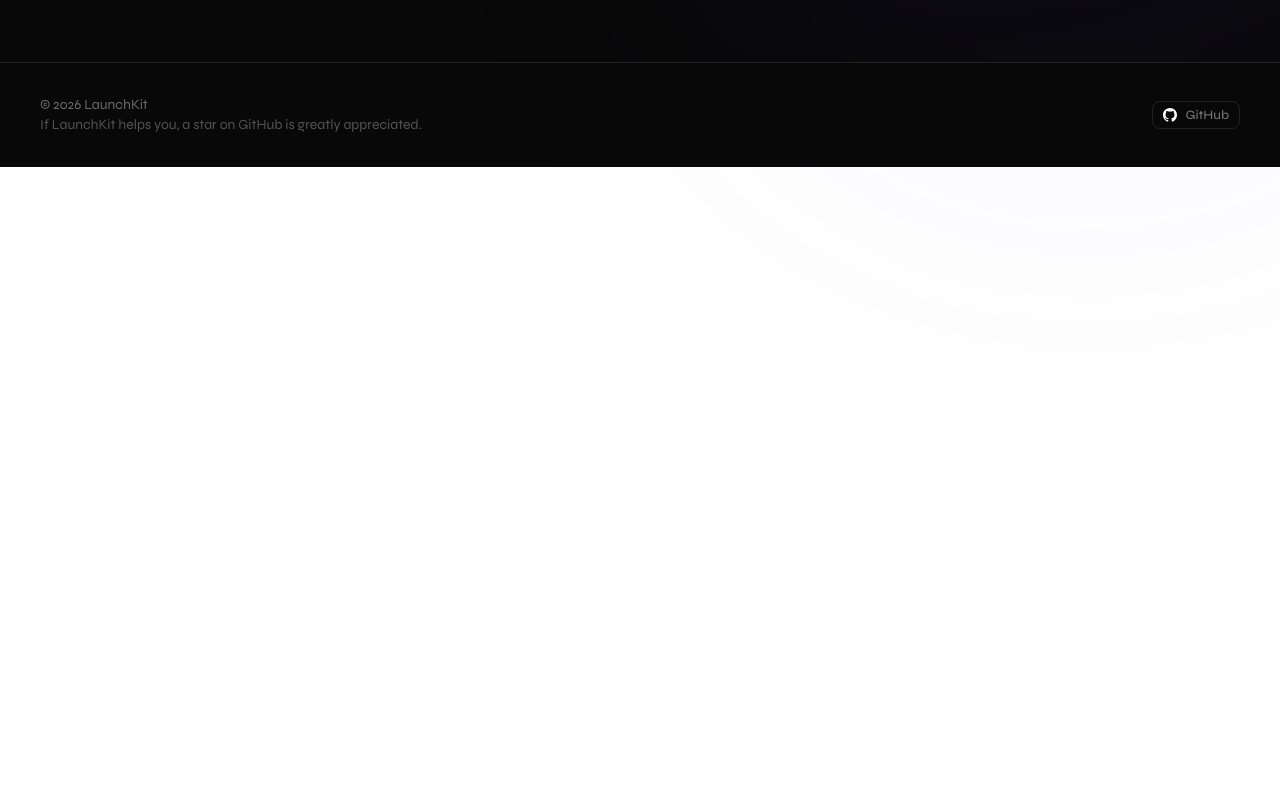
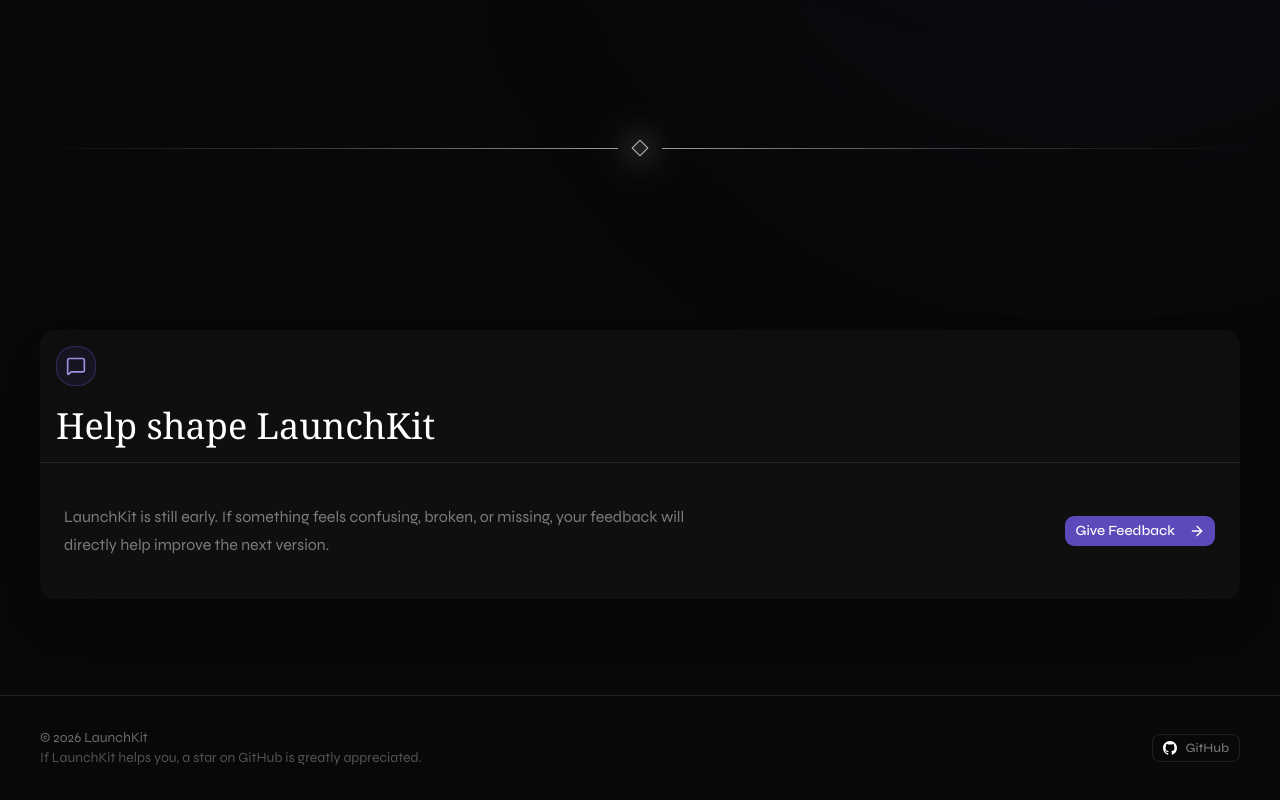
Before and after one commit to DavidAsrorxonov/launch-kit, a Next.js app: page / in a window 1280 px wide. Shown: the part 913-1713 px from the top of the page. Before the commit the page ends 1080 px from the top, so only its background shows below. Built offline with nearby package versions, Linux system fonts and the light colour scheme.

Commit message:
feat: add FeedbackSection and Divider components to enhance page layout

```diff
--- a/app/page.tsx
+++ b/app/page.tsx
@@ -6,6 +6,8 @@
 import Glow from "@/components/effect/glow";
 import Hero from "@/components/hero";
 import Footer from "@/components/footer";
+import FeedbackSection from "@/components/feedback-section";
+import Divider from "@/components/ui/divider";
 
 export default function Home() {
   return (
@@ -17,9 +19,9 @@
       </div>
 
       <Navbar />
-
       <Hero />
-
+      <Divider />
+      <FeedbackSection />
       <Footer />
     </main>
   );
--- /dev/null
+++ b/components/feedback-section.tsx
@@ -0,0 +1,49 @@
+import Link from "next/link";
+import { MessageSquare, ArrowRight } from "lucide-react";
+
+import { Button } from "@/components/ui/button";
+import { Card, CardContent, CardHeader, CardTitle } from "@/components/ui/card";
+
+export default function FeedbackSection() {
+  return (
+    <section
+      id="feedback"
+      className="relative z-10 mx-auto max-w-7xl px-6 py-24 md:px-10"
+    >
+      <Card className="overflow-hidden border-white/10 bg-white/3 shadow-2xl backdrop-blur-xl">
+        <CardHeader className="border-b border-white/10">
+          <div className="mb-4 flex h-10 w-10 items-center justify-center rounded-2xl border border-[#5e49ba]/40 bg-[#5e49ba]/10">
+            <MessageSquare className="h-5 w-5 text-[#9d8fe0]" />
+          </div>
+
+          <CardTitle className="max-w-2xl font-serif text-3xl text-white sm:text-4xl">
+            Help shape LaunchKit
+          </CardTitle>
+        </CardHeader>
+
+        <CardContent className="grid gap-8 p-6 md:grid-cols-[1fr_auto] md:items-center">
+          <p className="max-w-2xl text-sm leading-7 text-white/45 sm:text-base">
+            LaunchKit is still early. If something feels confusing, broken, or
+            missing, your feedback will directly help improve the next version.
+          </p>
+
+          <div className="flex flex-col gap-3 sm:flex-row">
+            <Button
+              asChild
+              className="group bg-[#5e49ba] text-white hover:bg-[#6e58cc]"
+            >
+              <Link
+                href="mailto:asrorxonovdovudxon@gmail.com"
+                target="_blank"
+                rel="noopener noreferrer"
+              >
+                Give Feedback
+                <ArrowRight className="ml-2 h-4 w-4 transition-transform group-hover:translate-x-0.5" />
+              </Link>
+            </Button>
+          </div>
+        </CardContent>
+      </Card>
+    </section>
+  );
+}
--- /dev/null
+++ b/components/ui/divider.tsx
@@ -0,0 +1,11 @@
+export default function Divider() {
+  return (
+    <div className="relative z-10 mx-auto my-20 flex w-full max-w-7xl items-center justify-center px-6">
+      <div className="h-px flex-1 bg-linear-to-r from-transparent via-white/20 to-white/60" />
+      <div className="mx-4 flex items-center justify-center">
+        <div className="h-3 w-3 rotate-45 border border-white/70 bg-white/10 backdrop-blur-sm shadow-[0_0_30px_rgba(255,255,255,0.65)]" />
+      </div>
+      <div className="h-px flex-1 bg-linear-to-l from-transparent via-white/20 to-white/60" />
+    </div>
+  );
+}
```
